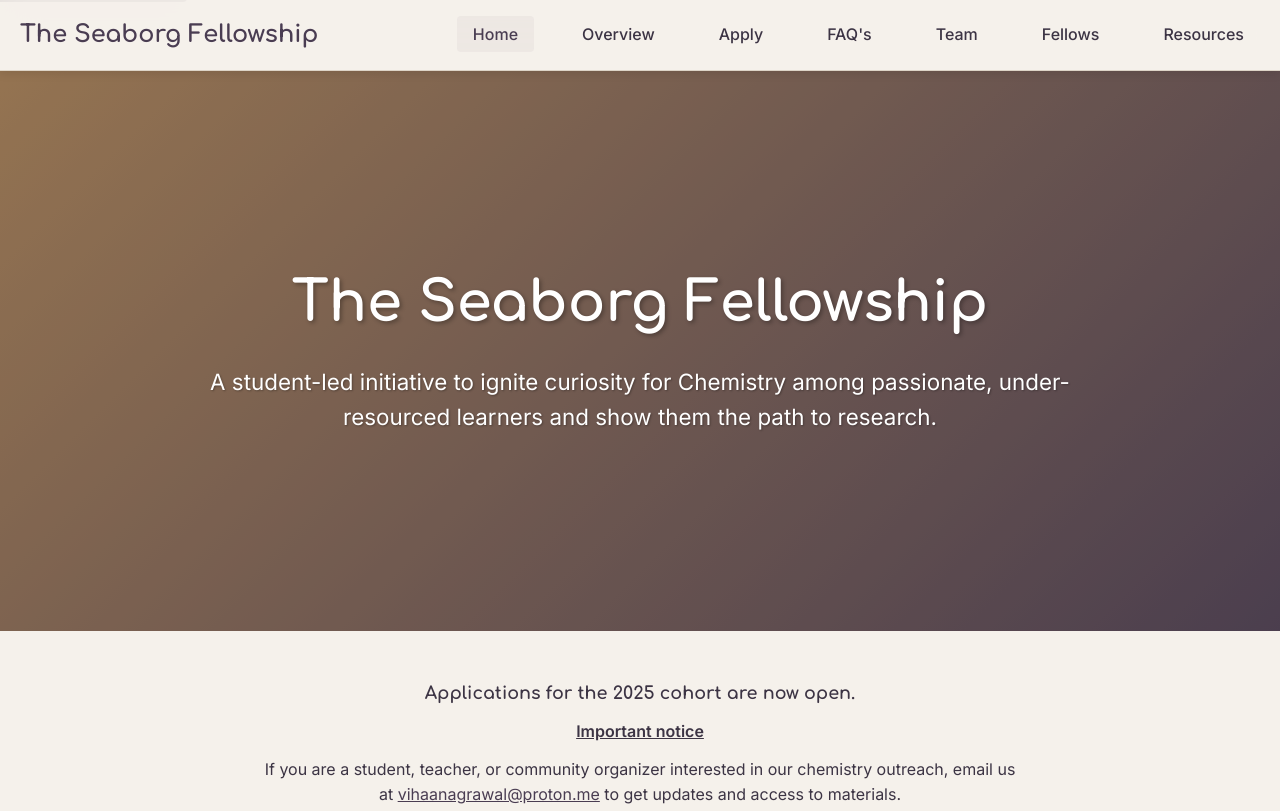
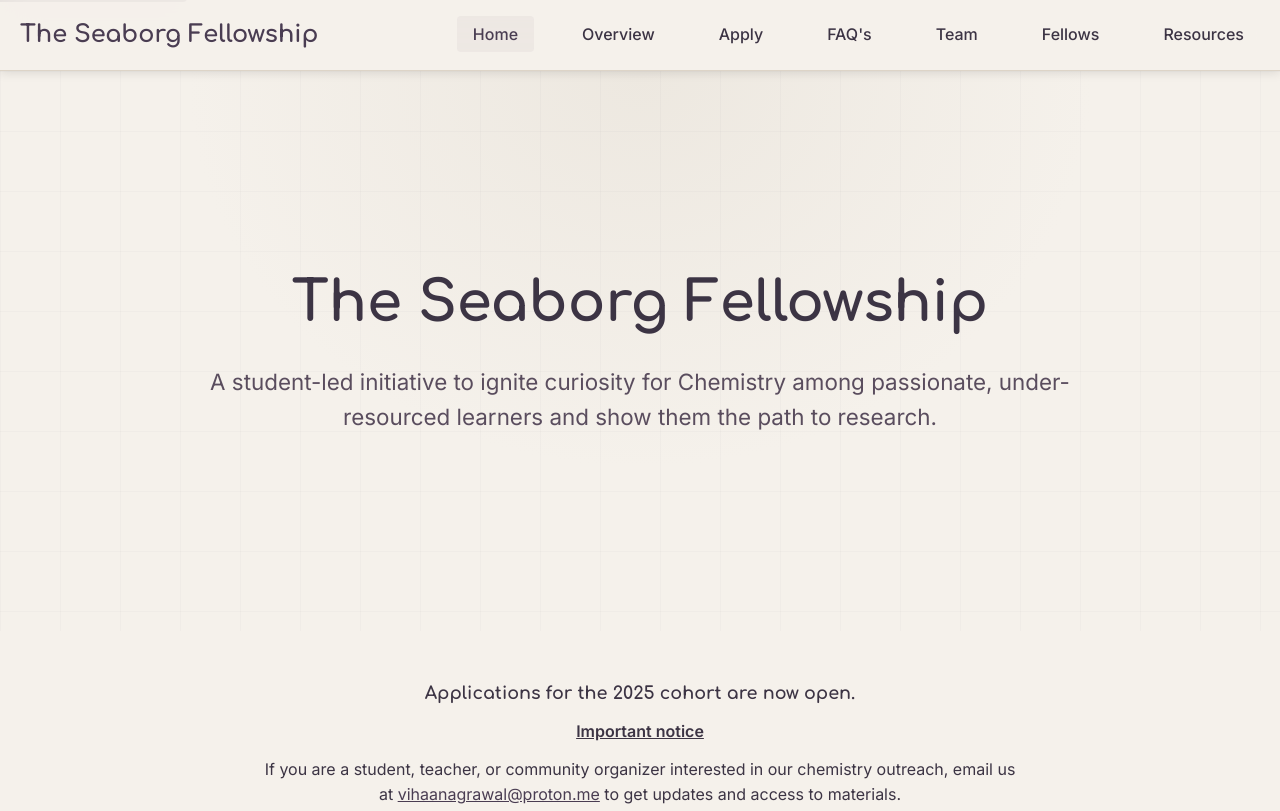
Before and after one commit to lightningvihaan/fellowship-website, a plain HTML site: page index.html in a window 1280 px wide. Shown: the top 811 px of the page. Drawn offline with Linux system fonts and the light colour scheme.

Commit message:
Update colors to CMU-inspired scheme: Carnegie Red for buttons/partner org, steel gray for Mission/Questions sections

```diff
--- a/styles.css
+++ b/styles.css
@@ -151,7 +151,7 @@ a:hover {
 .hero-image {
     width: 100%;
     height: 100%;
-    background: linear-gradient(135deg, var(--accent-color) 0%, var(--secondary-color) 100%);
+    background: radial-gradient(ellipse at top, var(--bg-secondary) 0%, var(--light-bg) 50%);
     position: relative;
     display: flex;
     align-items: center;
@@ -164,14 +164,18 @@ a:hover {
     left: 0;
     right: 0;
     bottom: 0;
-    background: rgba(0, 0, 0, 0.3);
+    background-image:
+        linear-gradient(rgba(74, 61, 82, 0.1) 1px, transparent 1px),
+        linear-gradient(90deg, rgba(74, 61, 82, 0.1) 1px, transparent 1px);
+    background-size: 60px 60px;
+    opacity: 0.3;
 }
 
 .hero-content {
     position: relative;
     z-index: 2;
     text-align: center;
-    color: var(--white);
+    color: var(--text-dark);
     padding: 0 20px;
     max-width: 900px;
     animation: fadeInUp 1s ease;
@@ -181,14 +185,14 @@ a:hover {
     font-size: 3.5rem;
     margin-bottom: 1.5rem;
     font-weight: 700;
-    text-shadow: 2px 2px 4px rgba(0, 0, 0, 0.3);
+    color: var(--text-dark);
 }
 
 .hero-subtitle {
     font-size: 1.4rem;
     font-weight: 400;
     line-height: 1.6;
-    text-shadow: 1px 1px 2px rgba(0, 0, 0, 0.3);
+    color: var(--text-light);
 }
 
 /* Notice Section */
@@ -228,7 +232,7 @@ a:hover {
 
 /* Mission Section */
 .mission-section {
-    background: linear-gradient(135deg, var(--dark-bg) 0%, var(--secondary-color) 100%);
+    background: linear-gradient(135deg, #2C2C2C 0%, #4B4B4B 100%);
     color: var(--white);
     padding: 5rem 0;
 }
@@ -456,7 +460,7 @@ a:hover {
 .partner-placeholder {
     width: 200px;
     height: 80px;
-    background: linear-gradient(135deg, var(--accent-color) 0%, var(--secondary-color) 100%);
+    background: linear-gradient(135deg, #C41230 0%, #8B2332 100%);
     color: var(--white);
     display: flex;
     align-items: center;
@@ -469,7 +473,7 @@ a:hover {
 
 /* Questions Section */
 .questions-section {
-    background: linear-gradient(135deg, var(--dark-bg) 0%, var(--secondary-color) 100%);
+    background: linear-gradient(135deg, #2C2C2C 0%, #4B4B4B 100%);
     color: var(--white);
     padding: 4rem 0;
     text-align: center;
@@ -567,7 +571,7 @@ a:hover {
 
 .newsletter-button {
     padding: 12px 30px;
-    background: linear-gradient(135deg, var(--accent-color) 0%, var(--secondary-color) 100%);
+    background: linear-gradient(135deg, #C41230 0%, #8B2332 100%);
     color: var(--white);
     border: none;
     border-radius: 8px;
```
